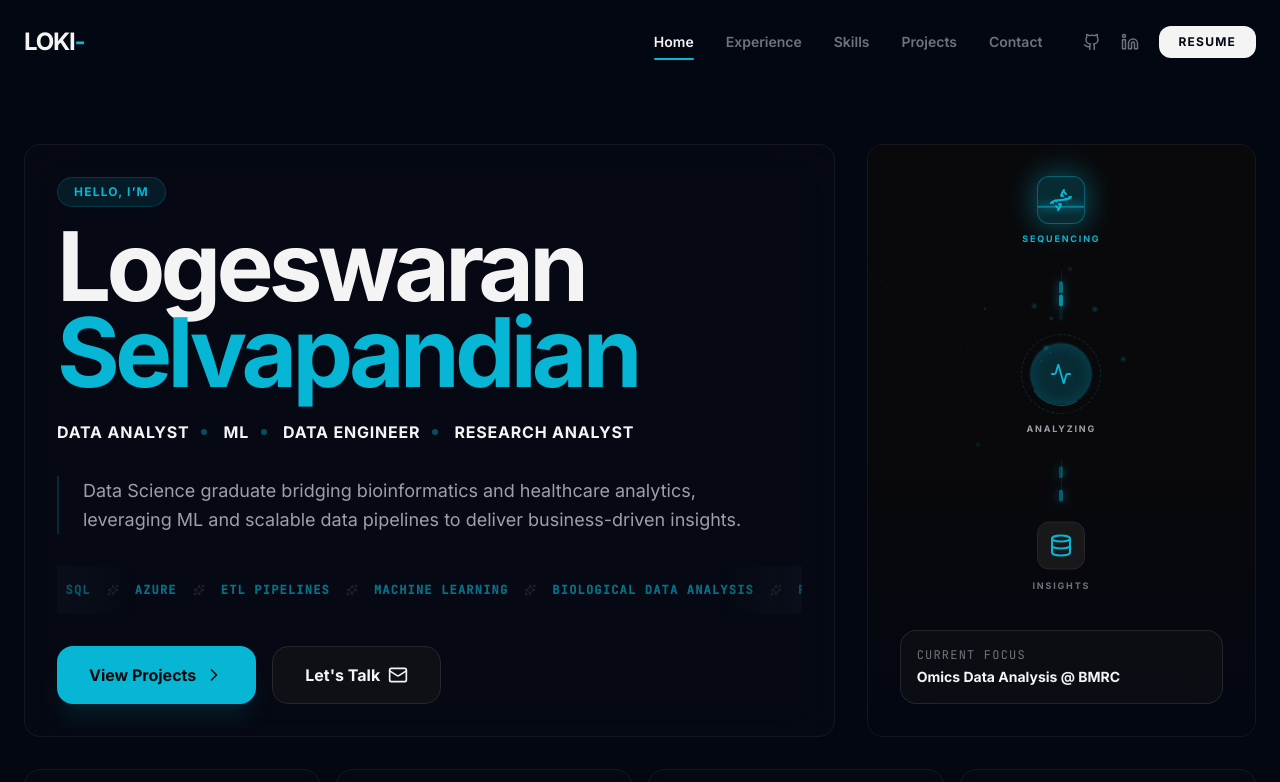
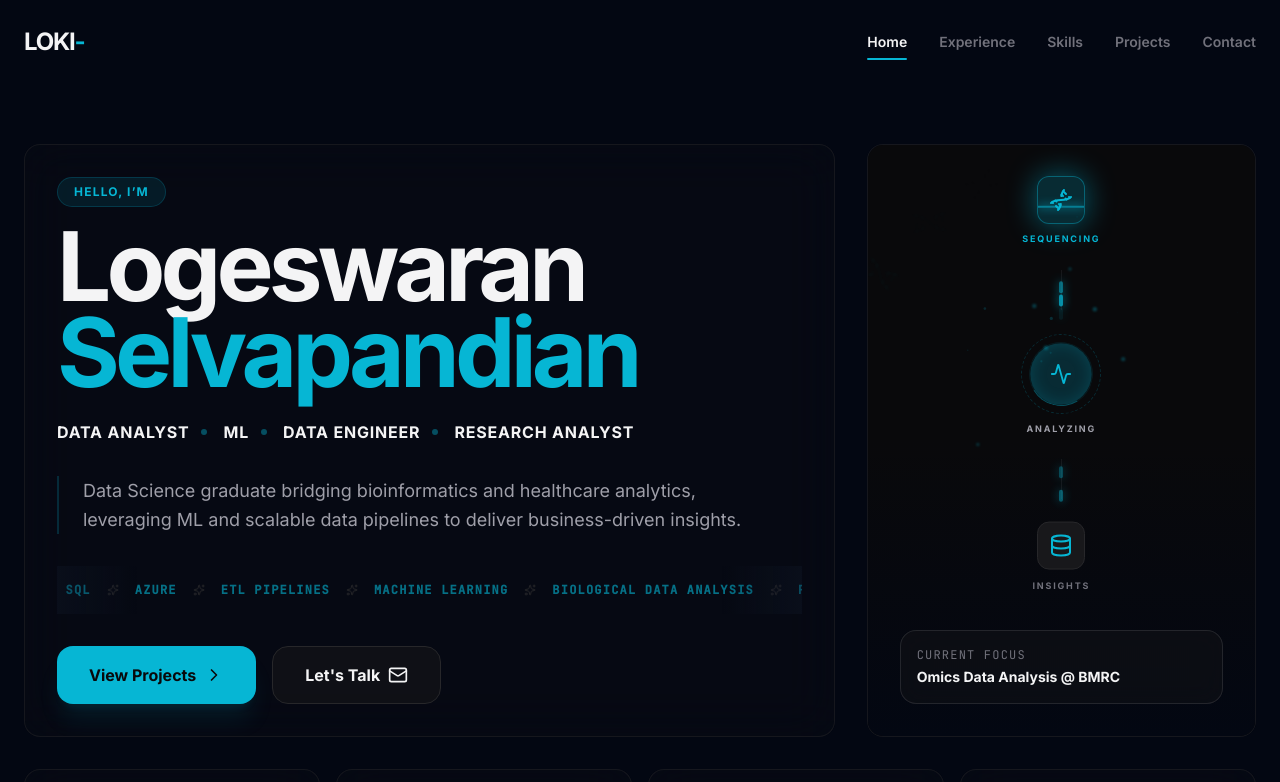
Before and after one commit to II-Logesh-II/Portfolio, a React (Vite) app: page / in a window 1280 px wide. Shown: the top 782 px of the page. Built offline with nearby package versions, Linux system fonts and the light colour scheme.

Commit message:
Fix Vite GitHub Pages deployment

```diff
--- a/src/components/Navbar.tsx
+++ b/src/components/Navbar.tsx
@@ -5,8 +5,8 @@
 
 import { useState, useEffect } from 'react';
 import { motion, AnimatePresence } from 'motion/react';
-import { Menu, X, Github, Linkedin, FileText } from 'lucide-react';
-import { NAV_LINKS, SOCIAL_LINKS } from '../constants/data';
+import { Menu, X } from 'lucide-react';
+import { NAV_LINKS } from '../constants/data';
 import { cn } from '../lib/utils';
 
 export default function Navbar() {
@@ -69,27 +69,6 @@ export default function Navbar() {
               </motion.a>
             ))}
           </div>
-
-          <div className="flex items-center gap-5">
-            {SOCIAL_LINKS.map((link) => (
-              <a
-                key={link.name}
-                href={link.href}
-                target="_blank"
-                rel="noopener noreferrer"
-                className="text-zinc-500 hover:text-zinc-100 transition-colors"
-                title={link.name}
-              >
-                <link.icon size={18} />
-              </a>
-            ))}
-            <a
-              href="/resume.pdf"
-              className="px-5 py-2 rounded-xl bg-zinc-100 text-bg-dark text-xs font-bold uppercase tracking-widest hover:bg-accent hover:text-bg-dark transition-all"
-            >
-              Resume
-            </a>
-          </div>
         </div>
 
         {/* Mobile Menu Toggle */}
@@ -124,28 +103,6 @@ export default function Navbar() {
                   {link.name}
                 </a>
               ))}
-              <div className="h-px bg-zinc-800 my-2" />
-              <div className="flex items-center gap-6">
-                {SOCIAL_LINKS.map((link) => (
-                  <a
-                    key={link.name}
-                    href={link.href}
-                    target="_blank"
-                    rel="noopener noreferrer"
-                    className="text-zinc-400 hover:text-accent transition-colors"
-                  >
-                    <link.icon size={24} />
-                  </a>
-                ))}
-              </div>
-              <a
-                href="/resume.pdf"
-                className="btn-primary w-full"
-                onClick={() => setIsOpen(false)}
-              >
-                <FileText size={18} className="mr-2" />
-                Download Resume
-              </a>
             </div>
           </motion.div>
         )}
--- a/src/constants/data.ts
+++ b/src/constants/data.ts
@@ -34,7 +34,7 @@ export const NAV_LINKS = [
 ];
 
 export const SOCIAL_LINKS = [
-  { name: 'GitHub', href: 'https://github.com/logeswaran-s', icon: Github },
+  { name: 'GitHub', href: 'https://github.com/II-Logesh-II', icon: Github },
   { name: 'LinkedIn', href: 'https://linkedin.com/in/logeswaran-selvapandian', icon: Linkedin },
 ];
 
@@ -230,5 +230,5 @@ export const CONTACT_INFO = {
   phone: "+1 (682) 559-8983",
   email: "logeshaswin21@gmail.com",
   linkedin: "https://linkedin.com/in/logeswaran-selvapandian",
-  github: "https://github.com/logeswaran-s",
+  github: "https://github.com/II-Logesh-II",
 };
```
